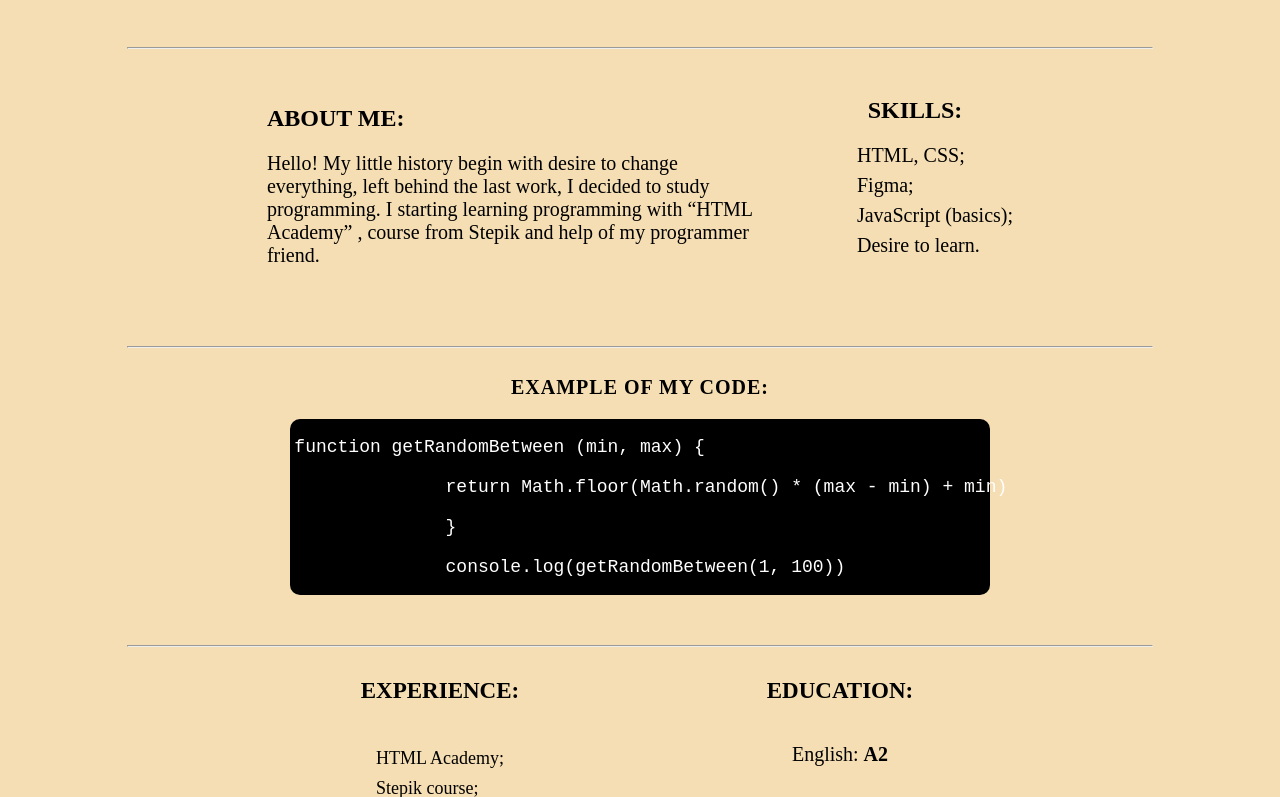
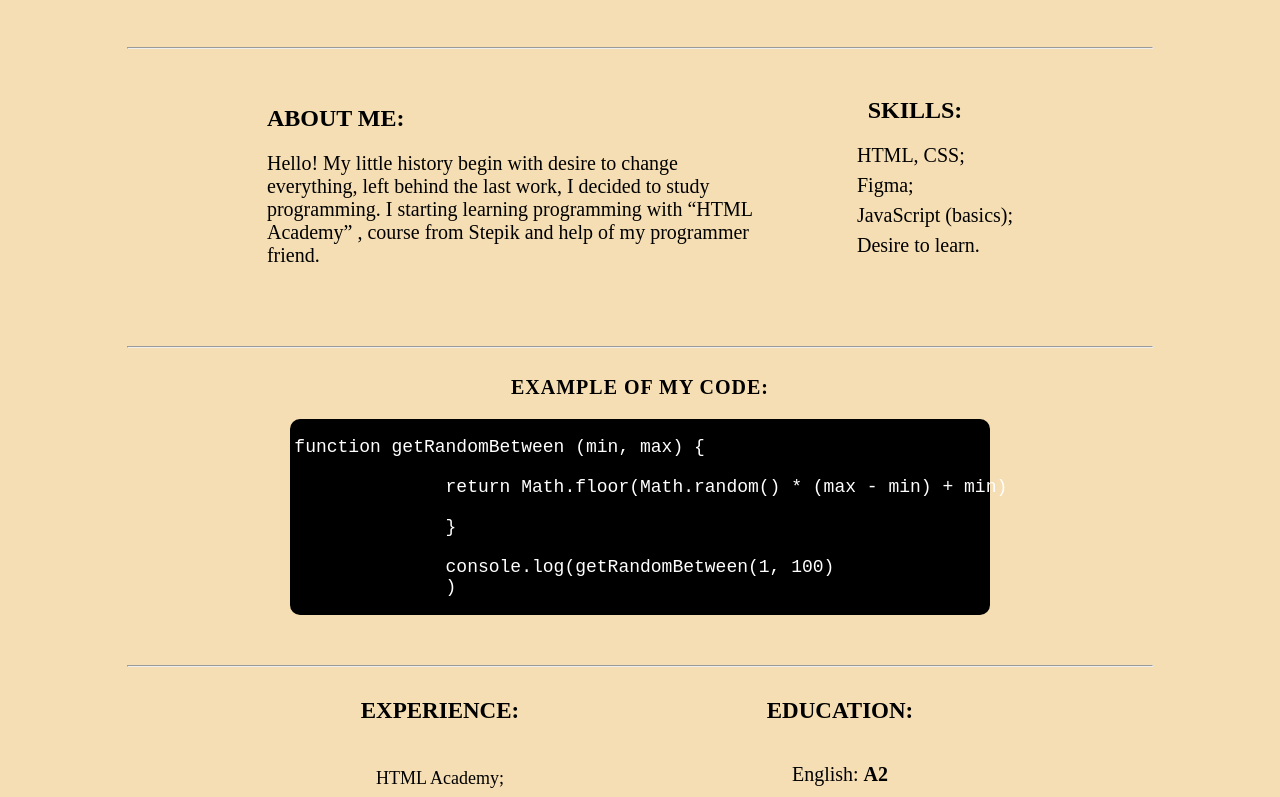
Before and after one commit to fridaysaturdaysamurai/rsschool-cv, a plain HTML site: page index.html in a window 1280 px wide. Shown: the part 424-1221 px from the top of the page. Drawn offline with Linux system fonts and the light colour scheme.

Commit message:
fix: fix mistake with CV

```diff
--- a/index.html
+++ b/index.html
@@ -58,13 +58,14 @@
         <hr>
         <div class="code-flex">
             <h3 class="example" id="code">Example of My Code:</h3>
-            <div class="code"><pre class="code-example">  function getRandomBetween (min, max) {
+            <div class="code"><pre class="code-example"><code>  function getRandomBetween (min, max) {
 
                 return Math.floor(Math.random() * (max - min) + min)
 
                 }
 
-                console.log(getRandomBetween(1, 100))</pre>
+                console.log(getRandomBetween(1, 100)
+                )</code></pre>
             </div>
         </div>
         <hr>
```
